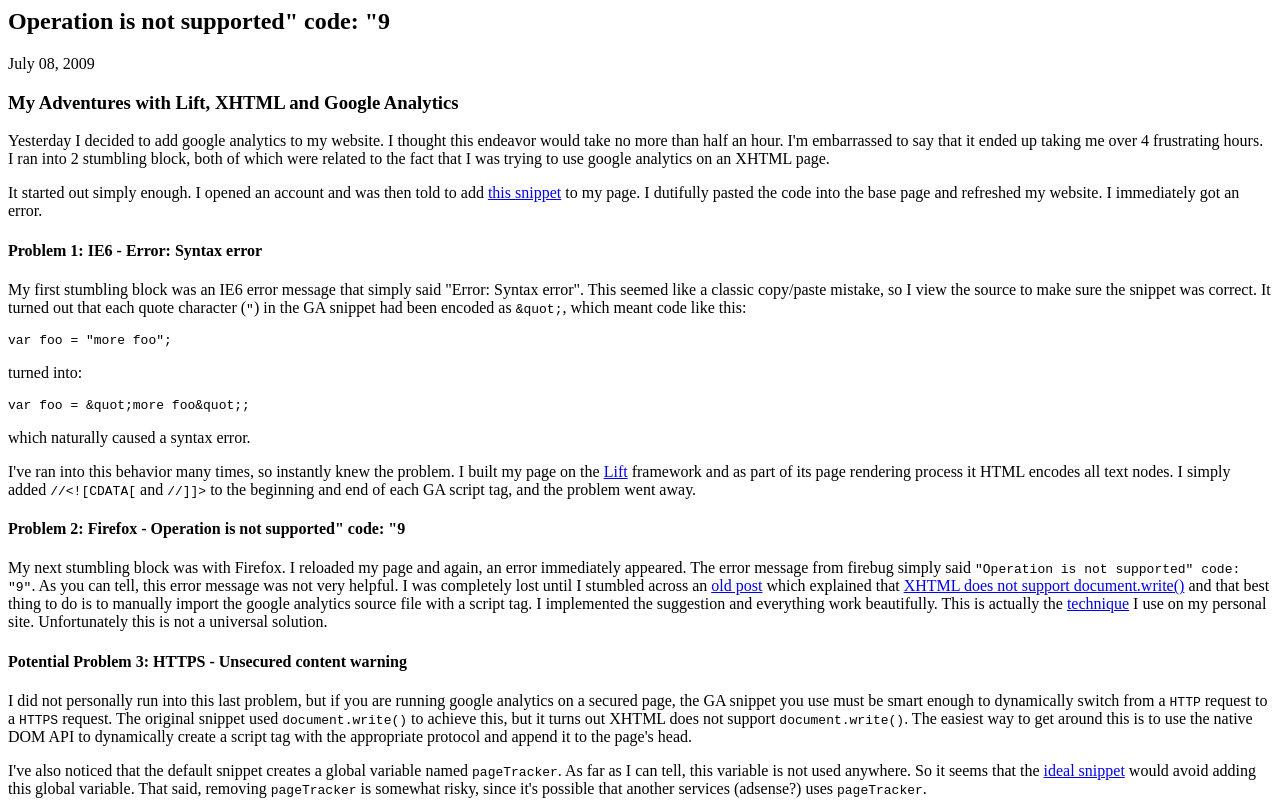
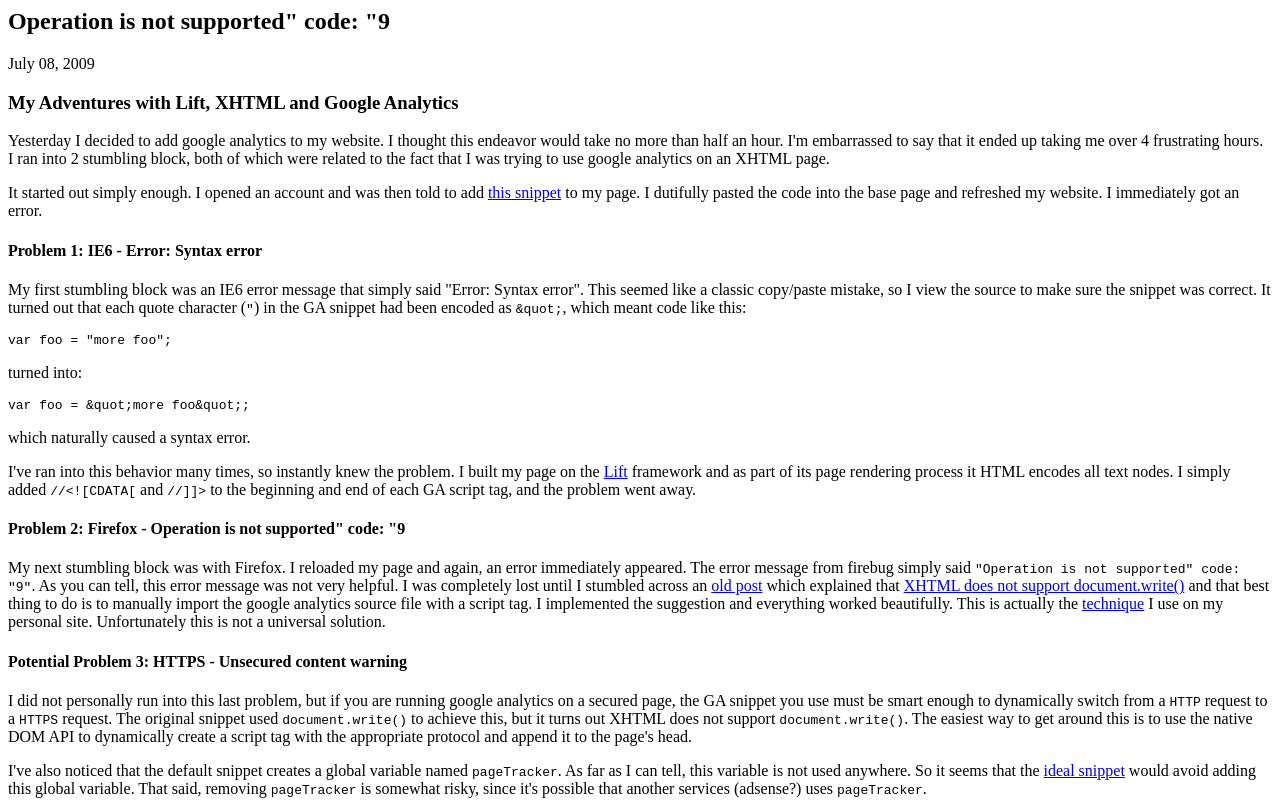
Before and after one commit to xavi-/the-xavi, a plain HTML site: page src/main/webapp/articles/operation-is-not-supported-code-9.html in a window 1280 px wide. Shown: the top 801 px of the page. Drawn offline with Linux system fonts and the light colour scheme; a script that the page names is missing.

Commit message:
Fixing minor type-o

```diff
--- a/src/main/webapp/articles/operation-is-not-supported-code-9.html
+++ b/src/main/webapp/articles/operation-is-not-supported-code-9.html
@@ -33,7 +33,7 @@
 </p>
 <h4>Problem 2: Firefox - Operation is not supported" code: "9</h4>
 <p>
-My next stumbling block was with Firefox.  I reloaded my page and again, an error immediately appeared.  The error message from firebug simply said <span class="code">"Operation is not supported" code: "9"</span>.  As you can tell, this error message was not very helpful. I was completely lost until I stumbled across an <a href="http://markmail.org/message/lvmeheec6m6uawxx#query:+page:1+mid:lvmeheec6m6uawxx+state:results">old post</a> which explained that <a href="http://www.w3.org/MarkUp/2004/xhtml-faq#docwrite">XHTML does not support document.write()</a> and that best thing to do is to manually import the google analytics source file with a script tag. I implemented the suggestion and everything work beautifully. This is actually the <a href="#non-secure">technique</a> I use on my personal site.  Unfortunately this is not a universal solution.
+My next stumbling block was with Firefox.  I reloaded my page and again, an error immediately appeared.  The error message from firebug simply said <span class="code">"Operation is not supported" code: "9"</span>.  As you can tell, this error message was not very helpful. I was completely lost until I stumbled across an <a href="http://markmail.org/message/lvmeheec6m6uawxx#query:+page:1+mid:lvmeheec6m6uawxx+state:results">old post</a> which explained that <a href="http://www.w3.org/MarkUp/2004/xhtml-faq#docwrite">XHTML does not support document.write()</a> and that best thing to do is to manually import the google analytics source file with a script tag. I implemented the suggestion and everything worked beautifully. This is actually the <a href="#non-secure">technique</a> I use on my personal site.  Unfortunately this is not a universal solution.
 </p>
 <h4>Potential Problem 3: HTTPS - Unsecured content warning</h4>
 <p>
```
